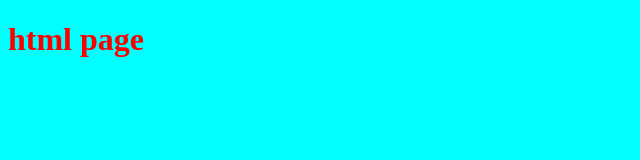
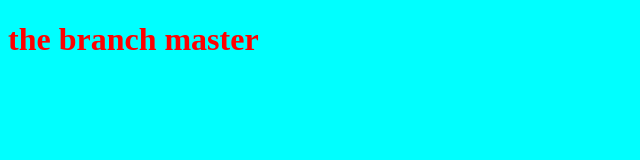
Before and after one commit to elboudalicoding/newProject01, a plain HTML site: page index.html in a window 1280 px wide. Shown: the whole page, without its empty margins (0-640 px from the left). Drawn offline with Linux system fonts and the light colour scheme.

Commit message:
html's some change

```diff
--- a/index.html
+++ b/index.html
@@ -14,7 +14,7 @@
     </style>
   </head>
   <body>
-    <h1>html page</h1>
+    <h1>the branch master</h1>
     <script src="script.js"></script>
   </body>
 </html>
```
